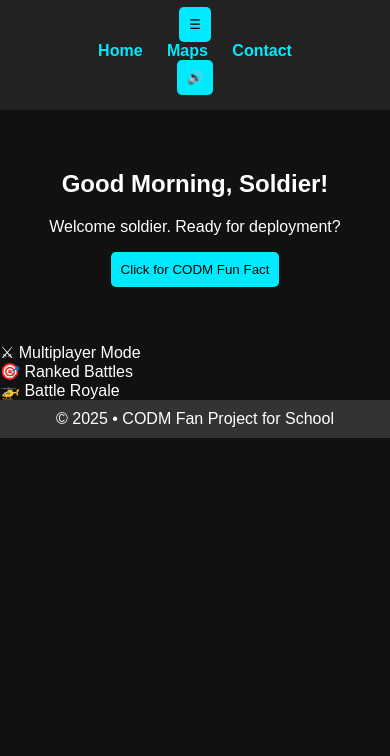
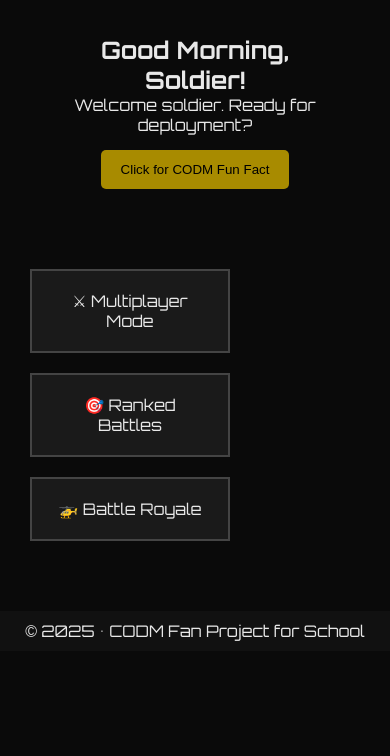
Before and after one commit to athenalansang02-gif/codm-fanpage, a plain HTML site: page index.html in a window 390 px wide. Shown: the part 88-844 px from the top of the page. Drawn offline with Linux system fonts and the light colour scheme.

Commit message:
Update Style.css

```diff
--- a/Style.css
+++ b/Style.css
@@ -1,43 +1,138 @@
+/* GLOBAL */
+* {
+    margin: 0;
+    padding: 0;
+    box-sizing: border-box;
+}
+
 body {
-    font-family: Arial, sans-serif;
-    margin: 0;
-    background: #111;
-    color: white;
+    font-family: 'Orbitron', sans-serif;
+    background: #0A0A0A;
+    color: #e8e8e8;
+    text-align: center;
 }
 
 header {
-    background: #222;
+    background: #111;
     padding: 15px;
-    text-align: center;
+    border-bottom: 3px solid #a88b00;
+    display: flex;
+    justify-content: space-between;
+    align-items: center;
+}
+
+nav {
+    display: flex;
+    gap: 20px;
 }
 
 nav a {
-    margin: 10px;
-    color: #00eaff;
+    color: #e8e8e8;
     text-decoration: none;
-    font-weight: bold;
+    transition: 0.3s;
 }
 
-.hero {
-    text-align: center;
-    padding: 40px;
+nav a:hover, nav a.active {
+    color: #a88b00;
+    transform: scale(1.2);
 }
 
-button {
-    background: #00eaff;
-    padding: 10px;
+/* Buttons */
+.btn {
+    background: #a88b00;
+    color: #000;
+    padding: 12px 20px;
+    margin-top: 15px;
+    cursor: pointer;
     border: none;
+    transition: 0.3s;
     border-radius: 5px;
 }
 
+.btn:hover {
+    transform: scale(1.1);
+    box-shadow: 0 0 10px gold;
+}
+
+/* Mobile Menu Button */
+.menu-btn {
+    display: none;
+}
+
+/* HERO */
+.hero {
+    padding: 50px;
+}
+
+/* CARDS */
+.cards {
+    display: flex;
+    justify-content: center;
+    gap: 20px;
+    padding: 30px;
+}
+
+.card {
+    background: #1a1a1a;
+    padding: 20px;
+    width: 200px;
+    border: 2px solid #444;
+    transition: .3s;
+}
+
+.card:hover {
+    border-color: #a88b00;
+    transform: scale(1.1);
+}
+
+/* GALLERY */
+.gallery {
+    padding: 30px;
+    display: grid;
+    gap: 20px;
+}
+
+.gallery img {
+    width: 100%;
+    border: 2px solid #555;
+    transition: .3s;
+}
+
+.gallery img:hover {
+    border-color: #a88b00;
+    transform: scale(1.05);
+}
+
+/* Contact Form */
+.contact-box {
+    padding: 30px;
+}
+
 input, textarea {
-    width: 90%;
+    width: 80%;
     padding: 10px;
-    margin-bottom: 10px;
 }
 
 footer {
-    text-align: center;
-    background: #333;
+    background: #111;
     padding: 10px;
+    margin-top: 40px;
 }
+
+/* Responsive */
+@media(max-width: 768px){
+    .cards {
+        flex-direction: column;
+    }
+
+    nav {
+        flex-direction: column;
+        display: none;
+    }
+
+    .menu-btn {
+        display: block;
+        font-size: 24px;
+        cursor: pointer;
+    }
+}
```
